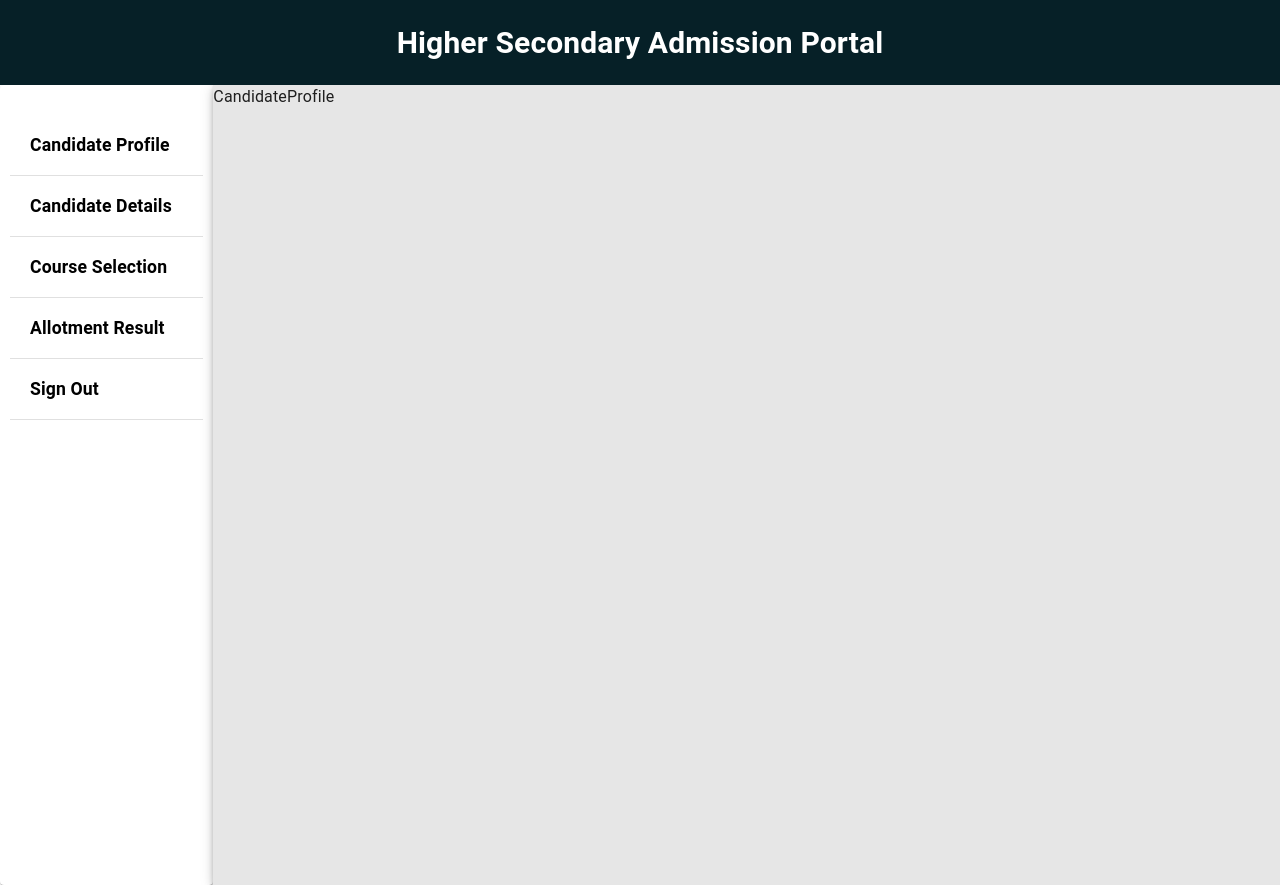
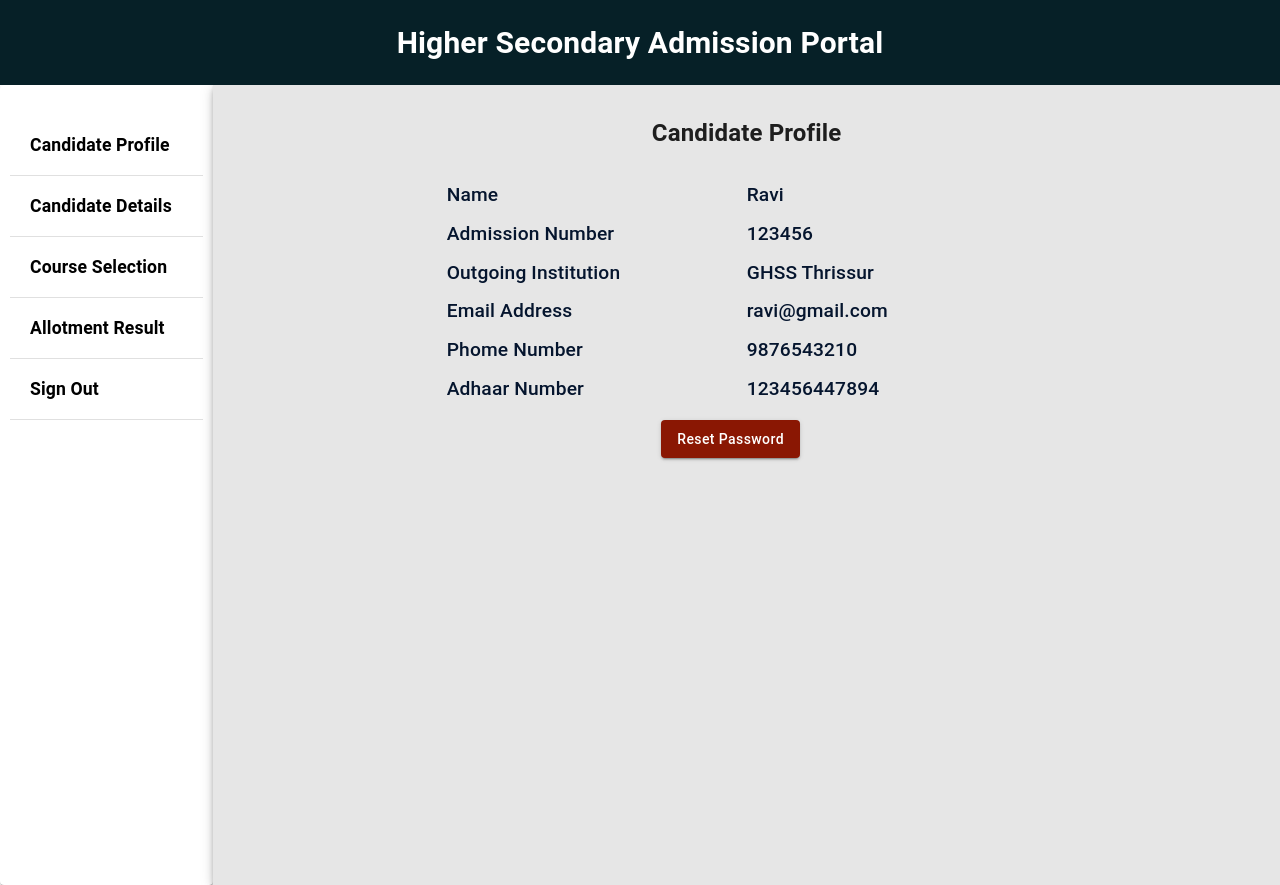
Before and after one commit to Rj777pain/AdmissionPortal_2.0, a React (Create React App) app: page /profile in a window 1280 px wide. Built offline with nearby package versions, Linux system fonts and the light colour scheme.

Commit message:
candidate profile done

```diff
--- a/src/components/studentDashboard/AllotmentResult.jsx
+++ b/src/components/studentDashboard/AllotmentResult.jsx
@@ -74,7 +74,7 @@ function AllotmentResult() {
   }
   return (
     <Box sx={{display:'flex',alignItems:'center',flexDirection:'column'}}>
-      <Box sx={{ textAlign: 'center', fontSize: '1.5rem', fontWeight: '600', marginTop: '30px', marginBottom: '20px' }}>Candidate Details</Box>
+      <Box sx={{ textAlign: 'center', fontSize: '1.5rem', fontWeight: '600', marginTop: '30px', marginBottom: '20px' }}>Allotment Result</Box>
 
       <Box sx={{ display: 'flex', alignItems: 'center', justifyContent: 'space-between', flexDirection: 'row' }}>
         <TextField
--- a/src/components/studentDashboard/CandidateProfile.jsx
+++ b/src/components/studentDashboard/CandidateProfile.jsx
@@ -1,10 +1,66 @@
 import React from 'react'
+import { Box, Button, Grid, } from '@mui/material';
+import { makeStyles } from '@material-ui/core';
 
 
+
+const useStyles = makeStyles((theme) => ({
+  text: {
+    fontSize: '1.2rem',
+    color: '#05152e',
+    fontWeight: '500',
+
+  },
+  textField: {
+    width: "500px",
+    height: "50px"
+  },
+  textField2: {
+    width: "100px",
+
+  },
+
+}));
 function CandidateProfile() {
+  const classes = useStyles();
+  const profile = [{ "name": "Name", "value": "Ravi" },
+  { "name": "Admission Number", "value": "123456" },
+  { "name": "Outgoing Institution", "value": "GHSS Thrissur" },
+  { "name": "Email Address", "value": "ravi@gmail.com" },
+  { "name": "Phome Number", "value": "9876543210" },
+  { "name": "Adhaar Number", "value": "123456447894" }];
   return (
-    <div>CandidateProfile</div>
+    <Box sx={{ display: 'flex', alignItems: 'center',justifyContent:'start', flexDirection: 'column' }}>
+      <Box sx={{ textAlign: 'center', fontSize: '1.5rem', fontWeight: '600', marginTop: '30px', marginBottom: '20px' }}>Candidate Profile</Box>
+      <CustomBox name="Name" value="Ravi" />
+      <CustomBox name="Admission Number" value="123456" />
+      <CustomBox name="Outgoing Institution" value="GHSS Thrissur" />
+      <CustomBox name="Email Address" value="ravi@gmail.com" />
+      <CustomBox name="Phome Number" value="9876543210" />
+      <CustomBox name="Adhaar Number" value="123456447894" />
+      <br/>
+      <Button
+
+        sx={{
+          top:"420px",right:"480px",position:'absolute',backgroundColor: '#8a1703', color: 'white', textTransform: 'none',height: '38px', "&:hover": {
+            backgroundColor: '#d92f11',
+          },
+        }}
+        variant="contained"
+
+      >
+        Reset Password
+      </Button>
+    </Box>
   )
 }
 
+function CustomBox(props) {
+  const classes = useStyles();
+  return (<Grid container sx={{ display: 'flex', alignContent: 'center', justifyContent: 'space-between', width: '600px', marginTop: '10px' }}>
+    <Grid item md={6} className={classes.text}>{props.name}</Grid>
+    <Grid item md={6} className={classes.text}>{props.value}</Grid>
+  </Grid>)
+}
+
 export default CandidateProfile
```
